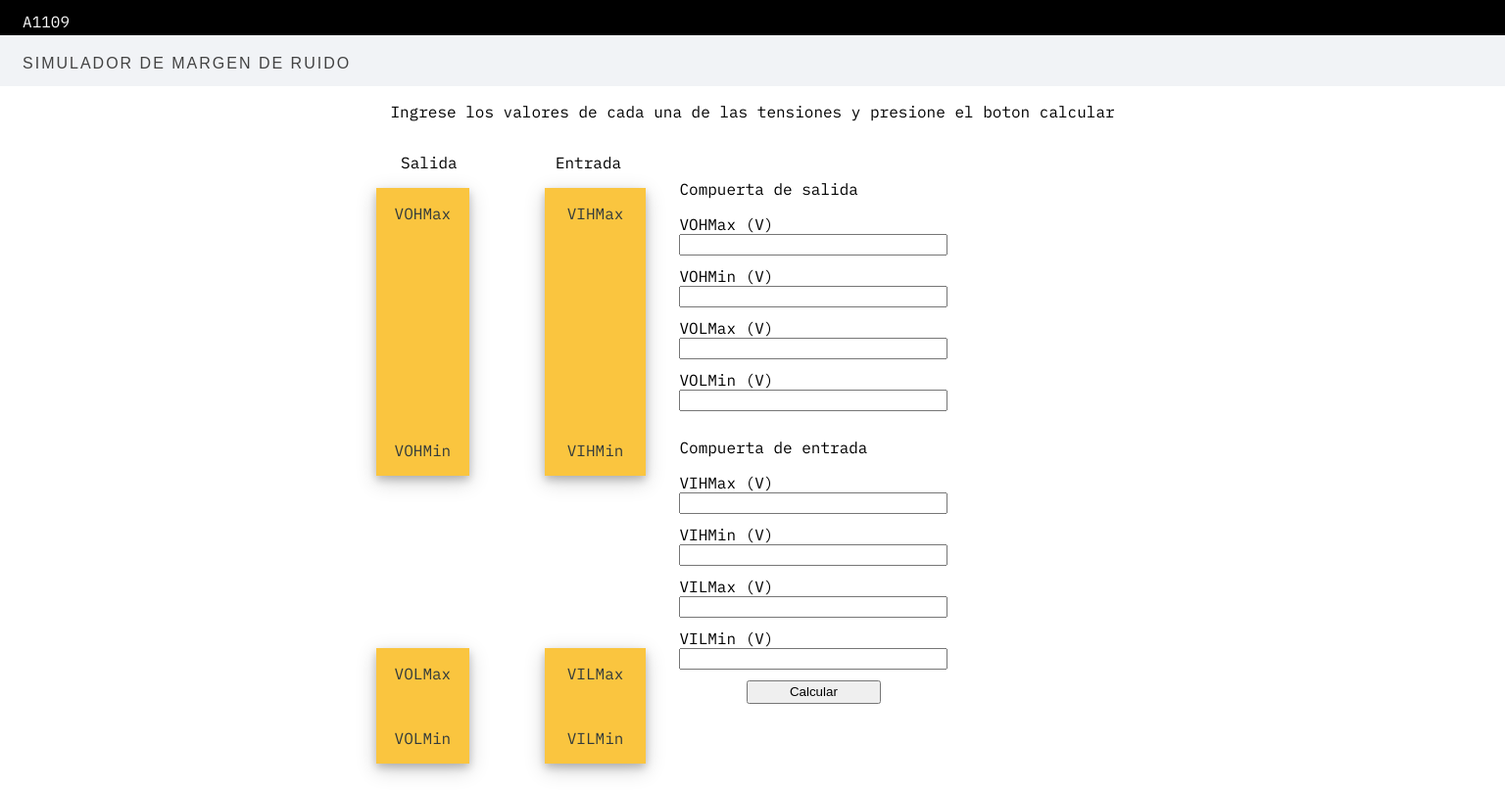
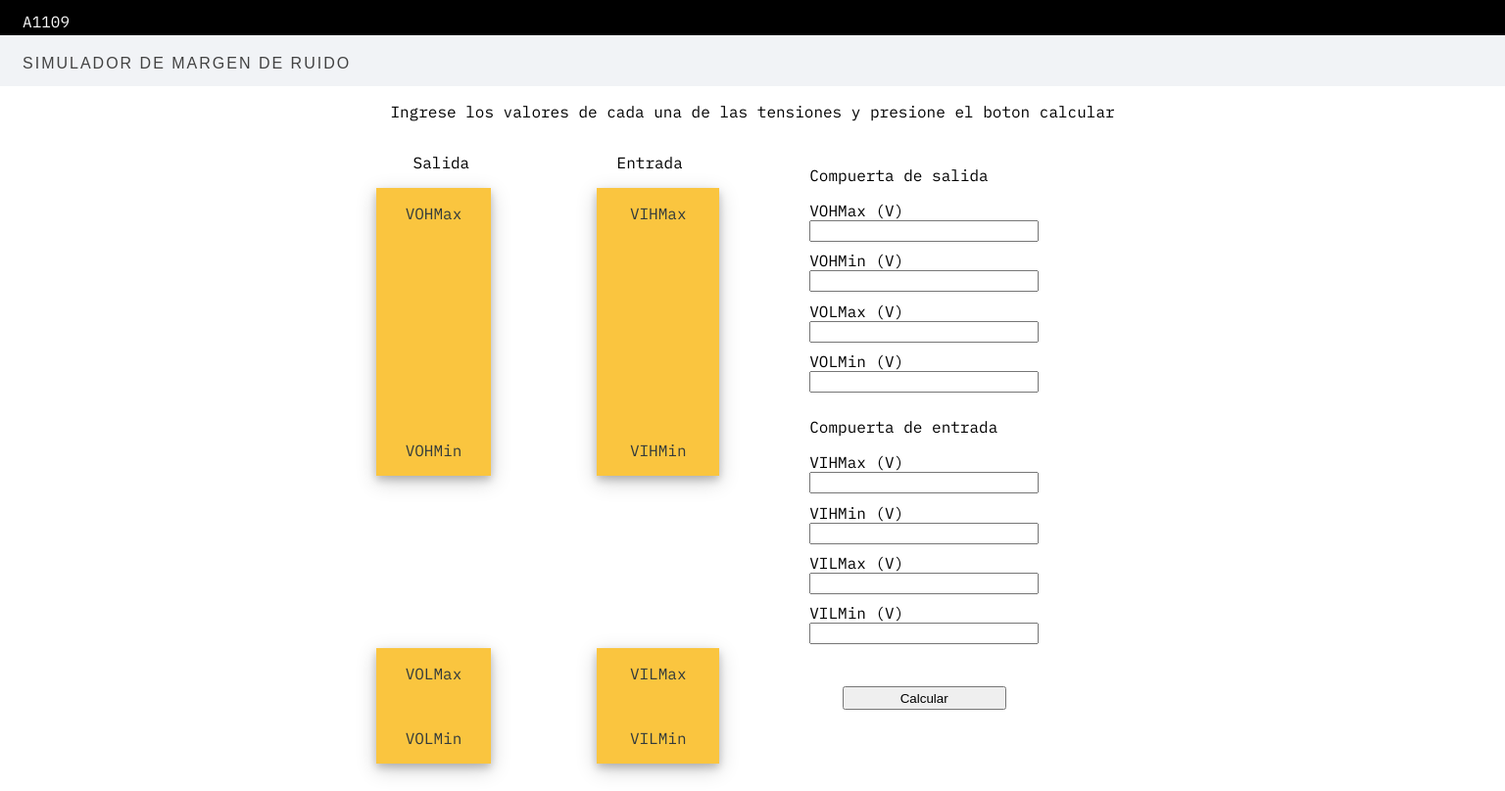
Before and after one commit to mfcatgrep/margenesderuido, a plain HTML site: page index.html in a window 1536 px wide. Shown: the whole page at 98% size. Drawn offline with Linux system fonts and the light colour scheme.

Commit message:
Removed unused INF grid area. Also made bar thinner. Moreover center ResultInfo

```diff
--- a/resources/css/style.css
+++ b/resources/css/style.css
@@ -1,3 +1,4 @@
+/* Martin Ferreya*/
 
 @media only screen and (orientation: portrait)
 {
@@ -1133,8 +1134,8 @@
 
         display: grid;
         grid-template-areas:
-        "GRA INC INF"
-        "GRA INC INF";
+        "GRA INC "
+        "GRA INC ";
         grid-template-rows: min-content;
     }
 
@@ -1371,6 +1372,8 @@
     {
         display:grid;
         grid-area:OGP;
+        width: 70%;
+        margin: auto;
     }
 
     .OutputGateForm
@@ -1448,6 +1451,8 @@
 
         display: grid;
         grid-area: IGP;
+        width: 70%;
+        margin: auto;
     }
 
     .InputGateForm
@@ -1526,11 +1531,12 @@
         width: 50%;
         height: 3vh;
         grid-area: CAL;
+        margin-top : 10%;
     }
 
     .ResultInfo
     {
-        width: 85%;
+        width: 50%;
         overflow-wrap: break-word;
         hyphens: auto;
         text-align: center;
```
